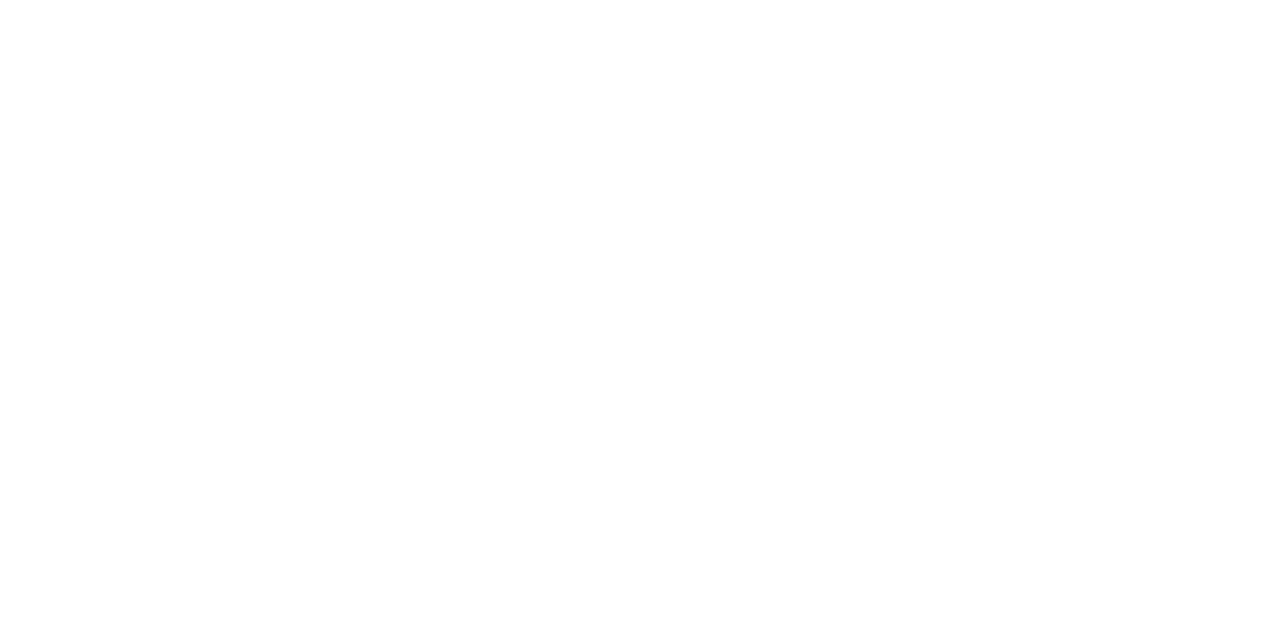
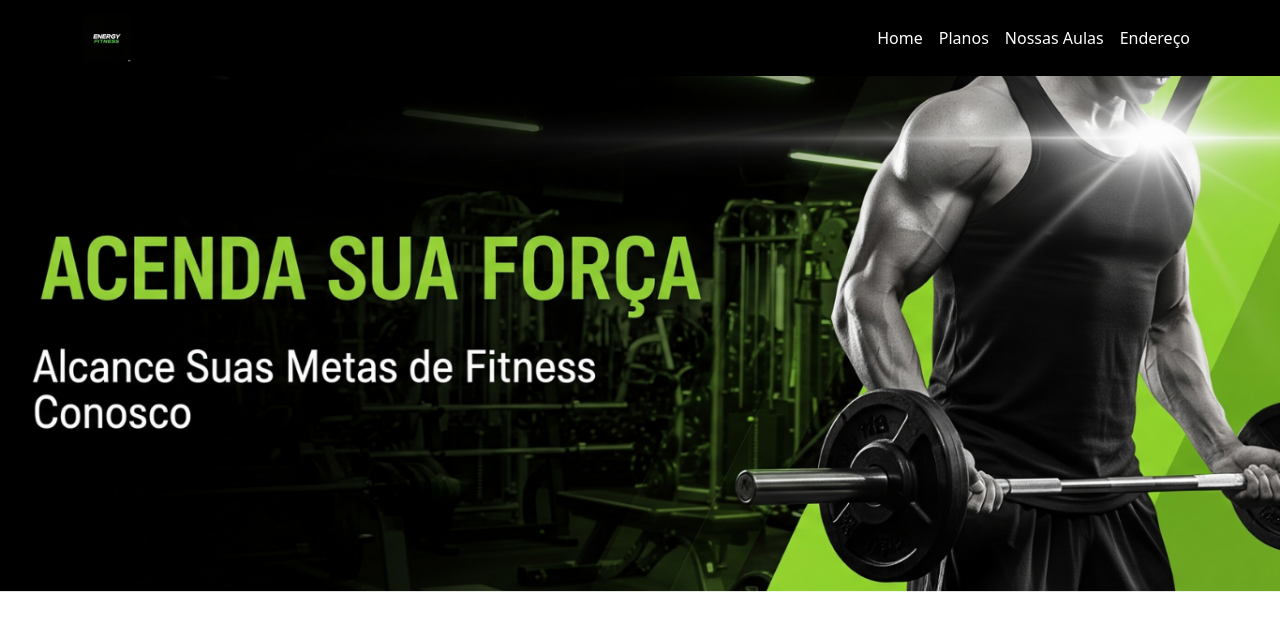
Before and after one commit to Nicole-lou/Gym-Projeto, a plain HTML site: page index.html in a window 1280 px wide. Drawn offline with nearby package versions, Linux system fonts and the light colour scheme.

Commit message:
menu e banner feito

```diff
--- a/CSS/estilo.css
+++ b/CSS/estilo.css
@@ -0,0 +1,56 @@
+* {
+    margin: 0;
+    padding: 0;
+    box-sizing: border-box;
+    font-family: 'Montserrat', 'Roboto' sans-serif;
+    /*background-color: #000000;*/
+}
+
+body {
+   padding-top: 56px;
+}
+
+
+:root {
+    --verde-neon: #8BC339; /* Pode ajustar o código hexadecimal */
+    --fundo-card: #1a1a1a; /* Um cinza/preto um pouco mais claro que o fundo */
+}
+
+.container-fluid {
+    background-color: #000000;
+    height: 100px;
+    width: 100%;
+    position: fixed;
+    top: 0;
+    left: 0;
+    z-index: 1000;
+}
+
+.navbar-nav .nav-link {
+    color: white; /* Cor padrão do texto */
+    transition: color 0.3s;
+    font-weight: 400;
+}
+
+.navbar-nav .nav-link:hover {
+    color: var(--verde-neon); /* Cor ao passar o mouse */
+}
+
+.banner img {
+    width: 100%;
+    height: auto;
+
+}
+
+.btn-neon {
+    background-color: var(--verde-neon);
+    border: 2px solid var(--verde-neon);
+    color: #000 !important; /* Texto preto no botão verde */
+    font-weight: bold;
+    text-transform: uppercase;
+}
+
+.btn-neon:hover {
+    background-color: #00CC00;
+    border-color: #00CC00;
+}
--- a/index.html
+++ b/index.html
@@ -16,8 +16,36 @@
 </head>
 <body>
 
+   <header id="hero" class="vh-100 position-relative">
+
+    <nav class="navbar navbar-expand-lg navbar-dark fixed-top" style="background-color: #000000;">
+        <div class="container">
+            <a class="navbar-brand fw-bold" href="#">
+                <img src="img/logo-academia.png" width="50" height="50" alt="Logo Academia">
+                </a>
+
+            <button class="navbar-toggler" type="button" data-bs-toggle="collapse" data-bs-target="#menuNavbar" aria-controls="menuNavbar" aria-expanded="false" aria-label="Toggle navigation">
+                <span class="navbar-toggler-icon"></span>
+            </button>
+
+            <div class="collapse navbar-collapse" id="menuNavbar">
+                <ul class="navbar-nav ms-auto mb-2 mb-lg-0">
+                    <li class="nav-item"><a class="nav-link active" aria-current="page" href="#hero">Home</a></li>
+                    <li class="nav-item"><a class="nav-link" href="#planos">Planos</a></li>
+                    <li class="nav-item"><a class="nav-link" href="#aulas">Nossas Aulas</a></li>
+                    <li class="nav-item"><a class="nav-link" href="#endereco">Endereço</a></li>
+
+                </ul>
+            </div>
+        </div>
+    </nav>
 
 
+    <section class="banner position-relative">
+    <img src="img/gym (5).png" alt="banner de academia" class="img-fluid w-100">
+    </section> <!-- Fim da seção banner -->
+
+    </header> <!-- Fim do cabeçalho -->
 
 
 
```
